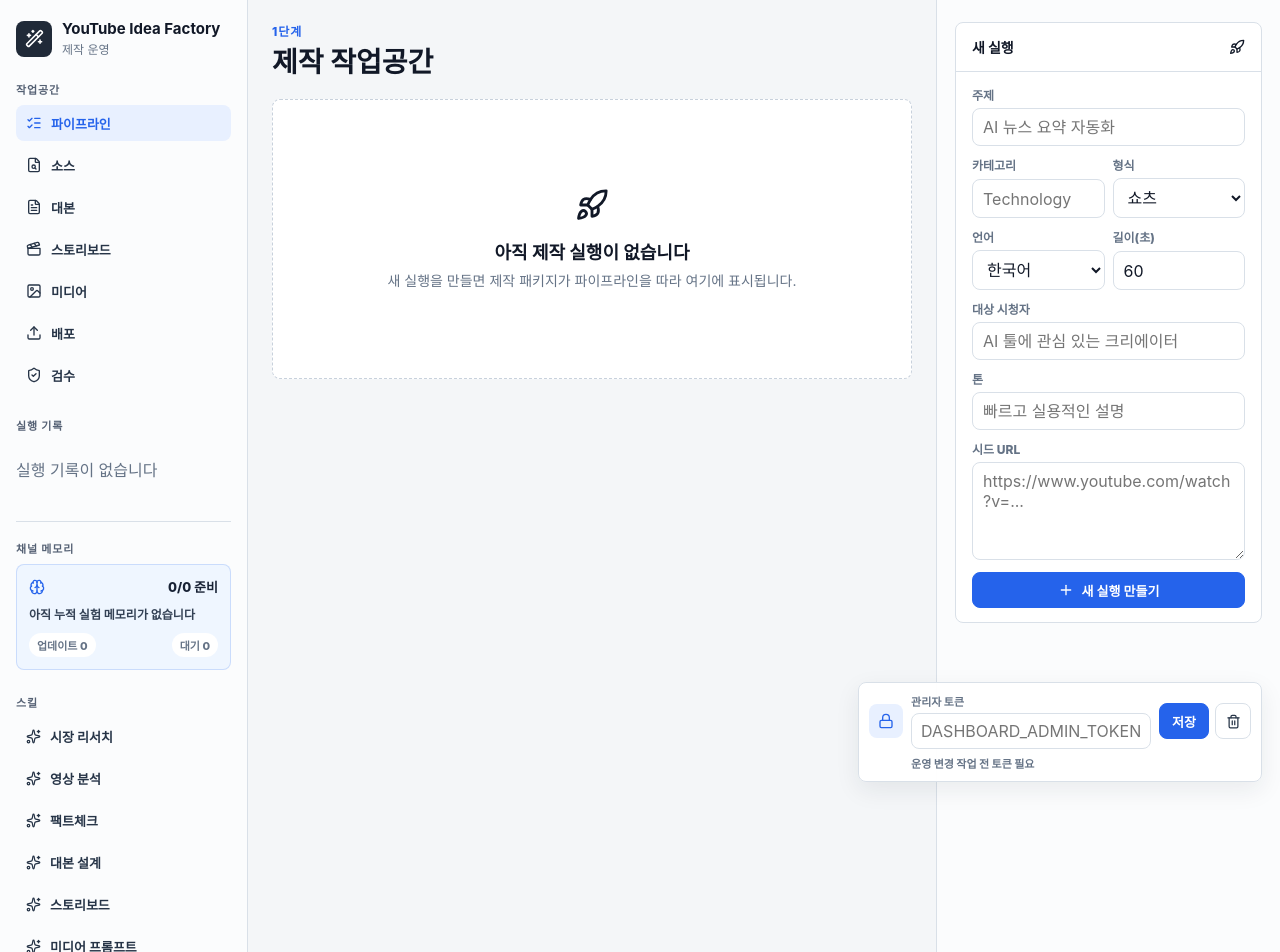
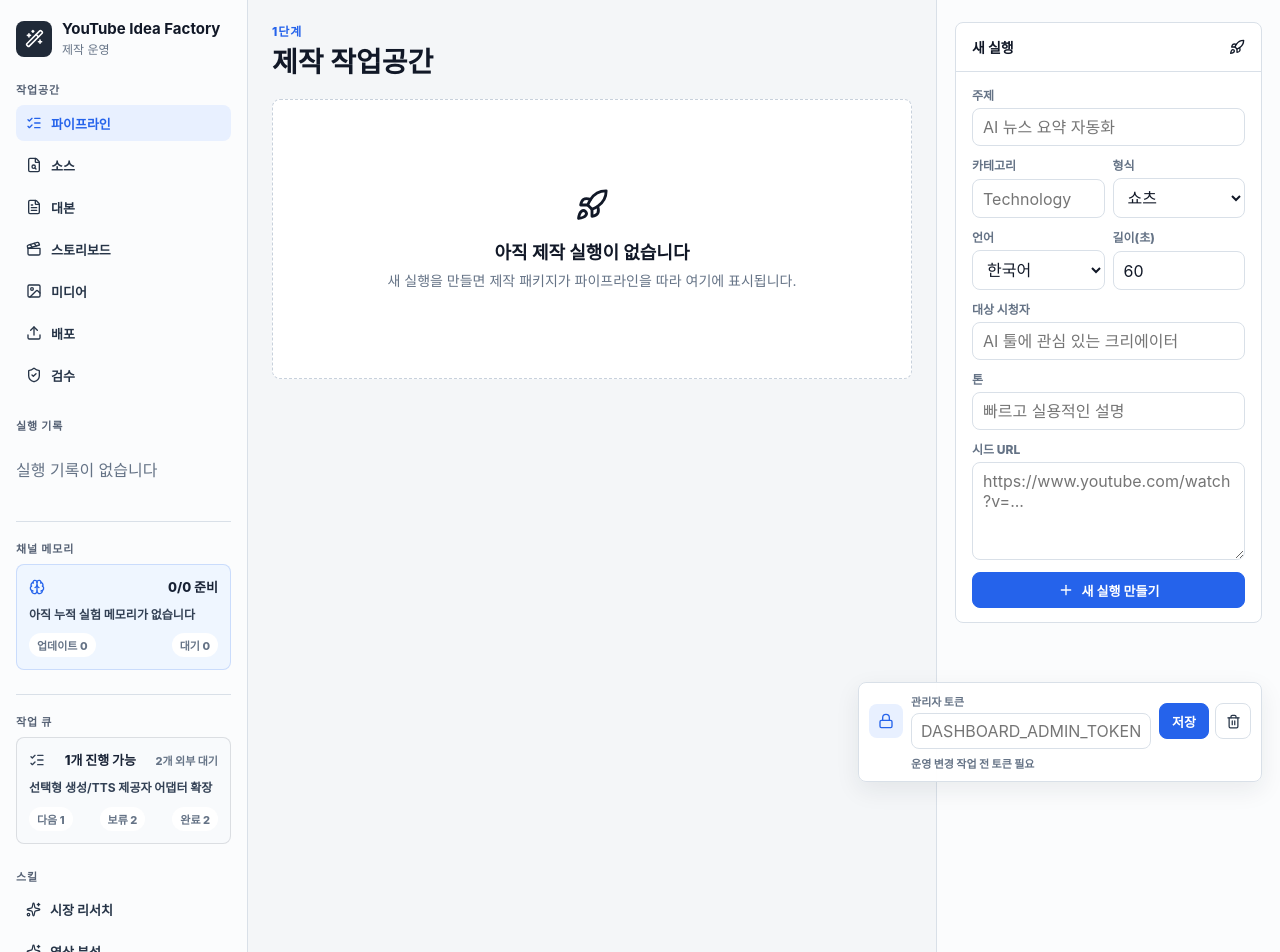
Before and after one commit to Jhongjin/youtube-idea_factory, a Next.js app: page / in a window 1280 px wide. Shown: the top 952 px of the page. Built offline with nearby package versions, Linux system fonts and the light colour scheme.

Commit message:
Add phase work queue visibility

```diff
--- /dev/null
+++ b/app/api/ops/work-queue/route.ts
@@ -0,0 +1,11 @@
+import { NextResponse } from "next/server";
+import { getWorkQueueSummary, phaseWorkQueue } from "@/lib/work-queue";
+
+export const dynamic = "force-dynamic";
+
+export async function GET() {
+  return NextResponse.json({
+    queue: phaseWorkQueue,
+    summary: getWorkQueueSummary(),
+  });
+}
--- a/app/globals.css
+++ b/app/globals.css
@@ -1904,6 +1904,11 @@ a {
   padding-top: 18px;
 }
 
+.work-queue-index {
+  border-top: 1px solid var(--line);
+  padding-top: 18px;
+}
+
 .memory-index-card {
   display: grid;
   gap: 10px;
@@ -1940,6 +1945,59 @@ a {
 }
 
 .memory-index-stats span {
+  display: inline-flex;
+  min-height: 24px;
+  align-items: center;
+  border-radius: 999px;
+  background: var(--surface);
+  color: var(--muted);
+  padding: 0 8px;
+  font-size: 11px;
+  font-weight: 850;
+}
+
+.work-queue-card {
+  display: grid;
+  gap: 10px;
+  border: 1px solid rgba(15, 23, 42, 0.12);
+  border-radius: 8px;
+  background: #f8fafc;
+  padding: 12px;
+}
+
+.work-queue-heading,
+.work-queue-stats {
+  display: flex;
+  align-items: center;
+  justify-content: space-between;
+  gap: 8px;
+}
+
+.work-queue-heading {
+  color: #334155;
+}
+
+.work-queue-heading strong {
+  color: #182235;
+  font-size: 13px;
+  font-weight: 850;
+}
+
+.work-queue-heading span {
+  color: var(--muted);
+  font-size: 11px;
+  font-weight: 800;
+}
+
+.work-queue-card p {
+  margin: 0;
+  color: #334155;
+  font-size: 12px;
+  font-weight: 750;
+  line-height: 1.45;
+}
+
+.work-queue-stats span {
   display: inline-flex;
   min-height: 24px;
   align-items: center;
--- a/app/page.tsx
+++ b/app/page.tsx
@@ -63,6 +63,7 @@ import { validateProductionPackage, type PackageValidationResult } from "@/lib/p
 import { getSafeProviderSettings } from "@/lib/provider-settings";
 import { providerRoles, type SafeProviderSettings } from "@/lib/provider-settings-shared";
 import { getRuns, getStageState, type RunSummary } from "@/lib/runs";
+import { getWorkQueueSummary, workQueueStatusCopy, type WorkQueueSummary } from "@/lib/work-queue";
 import { getRunWorkerStatus, type RunWorkerStatus } from "@/lib/worker-status";
 
 export const dynamic = "force-dynamic";
@@ -186,14 +187,44 @@ function ChannelMemoryIndexPanel({ index }: { index: ChannelMemoryIndex }) {
   );
 }
 
+function WorkQueuePanel({ summary }: { summary: WorkQueueSummary }) {
+  const nextItem = summary.nextItem;
+  return (
+    <section className="nav-section work-queue-index">
+      <h2>작업 큐</h2>
+      <div className="work-queue-card">
+        <div className="work-queue-heading">
+          <ListChecks size={16} />
+          <strong>{summary.codexReady}개 진행 가능</strong>
+          <span>{summary.externalBlocked}개 외부 대기</span>
+        </div>
+        <p>{nextItem ? nextItem.title : "현재 Codex가 바로 진행할 작업이 없습니다"}</p>
+        <div className="work-queue-stats">
+          <span>
+            {workQueueStatusCopy.next} {summary.next}
+          </span>
+          <span>
+            {workQueueStatusCopy.deferred} {summary.deferred}
+          </span>
+          <span>
+            {workQueueStatusCopy.done} {summary.done}
+          </span>
+        </div>
+      </div>
+    </section>
+  );
+}
+
 function Sidebar({
   activeRun,
   memoryIndex,
   runs,
+  workQueueSummary,
 }: {
   activeRun?: RunSummary;
   memoryIndex: ChannelMemoryIndex;
   runs: RunSummary[];
+  workQueueSummary: WorkQueueSummary;
 }) {
   return (
     <aside className="sidebar">
@@ -240,6 +271,8 @@ function Sidebar({
       </section>
 
       <ChannelMemoryIndexPanel index={memoryIndex} />
+
+      <WorkQueuePanel summary={workQueueSummary} />
 
       <section className="nav-section">
         <h2>스킬</h2>
@@ -697,6 +730,7 @@ export default async function Home({
 }) {
   const runs = await getRuns();
   const memoryIndex = await getChannelMemoryIndex(runs);
+  const workQueueSummary = getWorkQueueSummary();
   const providerSettings = await getSafeProviderSettings();
   const params = searchParams ? await searchParams : {};
   const activeRun = runs.find((run) => run.id === params.run) ?? runs[0];
@@ -709,7 +743,12 @@ export default async function Home({
 
   return (
     <div className="shell">
-      <Sidebar activeRun={activeRun} memoryIndex={memoryIndex} runs={runs} />
+      <Sidebar
+        activeRun={activeRun}
+        memoryIndex={memoryIndex}
+        runs={runs}
+        workQueueSummary={workQueueSummary}
+      />
       {activeRun ? (
         <main className="main">
           <div className="topbar">
--- /dev/null
+++ b/lib/work-queue.ts
@@ -0,0 +1,106 @@
+export type WorkQueueStatus = "done" | "next" | "deferred" | "skipped";
+
+export type WorkQueueOwner = "codex" | "operator" | "external";
+
+export type WorkQueueItem = {
+  id: string;
+  phase: string;
+  title: string;
+  status: WorkQueueStatus;
+  owner: WorkQueueOwner;
+  canSkip: boolean;
+  reason: string;
+  nextAction: string;
+};
+
+export type WorkQueueSummary = {
+  total: number;
+  done: number;
+  next: number;
+  deferred: number;
+  skipped: number;
+  codexReady: number;
+  externalBlocked: number;
+  nextItem: WorkQueueItem | null;
+};
+
+export const workQueueStatusCopy: Record<WorkQueueStatus, string> = {
+  done: "완료",
+  next: "다음",
+  deferred: "보류",
+  skipped: "건너뜀",
+};
+
+export const phaseWorkQueue: WorkQueueItem[] = [
+  {
+    id: "phase-6-feedback-loop-flow",
+    phase: "Phase 6",
+    title: "피드백 루프 일괄 실행",
+    status: "done",
+    owner: "codex",
+    canSkip: false,
+    reason: "스냅샷, 인사이트, A/B 로그, 채널 메모리를 한 번에 실행하는 버튼이 필요했습니다.",
+    nextAction: "프로덕션 배포 후 실제 영상 ID로 한 번 실행해 동작을 확인합니다.",
+  },
+  {
+    id: "phase-6-work-queue",
+    phase: "Phase 6",
+    title: "작업/보류 큐 기준 고정",
+    status: "done",
+    owner: "codex",
+    canSkip: false,
+    reason: "반복 작업 중 건너뛴 항목과 외부 의존 항목을 잃지 않기 위한 운영 기준입니다.",
+    nextAction: "다음 Codex-owned 작업부터 이 큐를 기준으로 완료, 보류, 건너뜀을 분리합니다.",
+  },
+  {
+    id: "youtube-analytics-oauth",
+    phase: "Phase 6",
+    title: "YouTube Analytics CTR/시청지속시간 연동",
+    status: "deferred",
+    owner: "operator",
+    canSkip: false,
+    reason:
+      "공개 YouTube Data API 지표는 구현되어 있지만 CTR, 시청지속시간, 유입 경로는 YouTube Analytics OAuth 권한이 필요합니다.",
+    nextAction:
+      "Google Cloud에서 YouTube Analytics API를 활성화하고 analytics.readonly 권한으로 refresh token을 발급합니다.",
+  },
+  {
+    id: "external-render-upload-workers",
+    phase: "Phase 5",
+    title: "외부 렌더/업로드 워커 상시 실행",
+    status: "deferred",
+    owner: "external",
+    canSkip: false,
+    reason:
+      "Vercel 서버리스 안에서 ffmpeg 렌더링과 OAuth 업로드를 상시 처리하면 안정성과 실행 시간 문제가 생깁니다.",
+    nextAction: "별도 워커 환경에서 render/upload worker poll 모드를 서비스로 실행합니다.",
+  },
+  {
+    id: "provider-adapter-depth",
+    phase: "Phase 4",
+    title: "선택형 생성/TTS 제공자 어댑터 확장",
+    status: "next",
+    owner: "codex",
+    canSkip: true,
+    reason:
+      "현재 설정 목록과 일부 어댑터가 준비되어 있고, 추가 제공자는 사용자가 선택하는 모델부터 깊게 붙이는 편이 안전합니다.",
+    nextAction: "fal.ai 영상, Inworld/OpenAI TTS 이후 Supertone, AIVIS, 기타 선택 제공자를 어댑터로 확장합니다.",
+  },
+];
+
+export function getWorkQueueSummary(items = phaseWorkQueue): WorkQueueSummary {
+  const nextItems = items.filter((item) => item.status === "next");
+  const externalBlocked = items.filter(
+    (item) => item.status === "deferred" && item.owner !== "codex",
+  ).length;
+  return {
+    total: items.length,
+    done: items.filter((item) => item.status === "done").length,
+    next: nextItems.length,
+    deferred: items.filter((item) => item.status === "deferred").length,
+    skipped: items.filter((item) => item.status === "skipped").length,
+    codexReady: nextItems.filter((item) => item.owner === "codex").length,
+    externalBlocked,
+    nextItem: nextItems[0] ?? null,
+  };
+}
```
Also changed, not shown: 4 other files (tests, documents, lock files or other folders).
